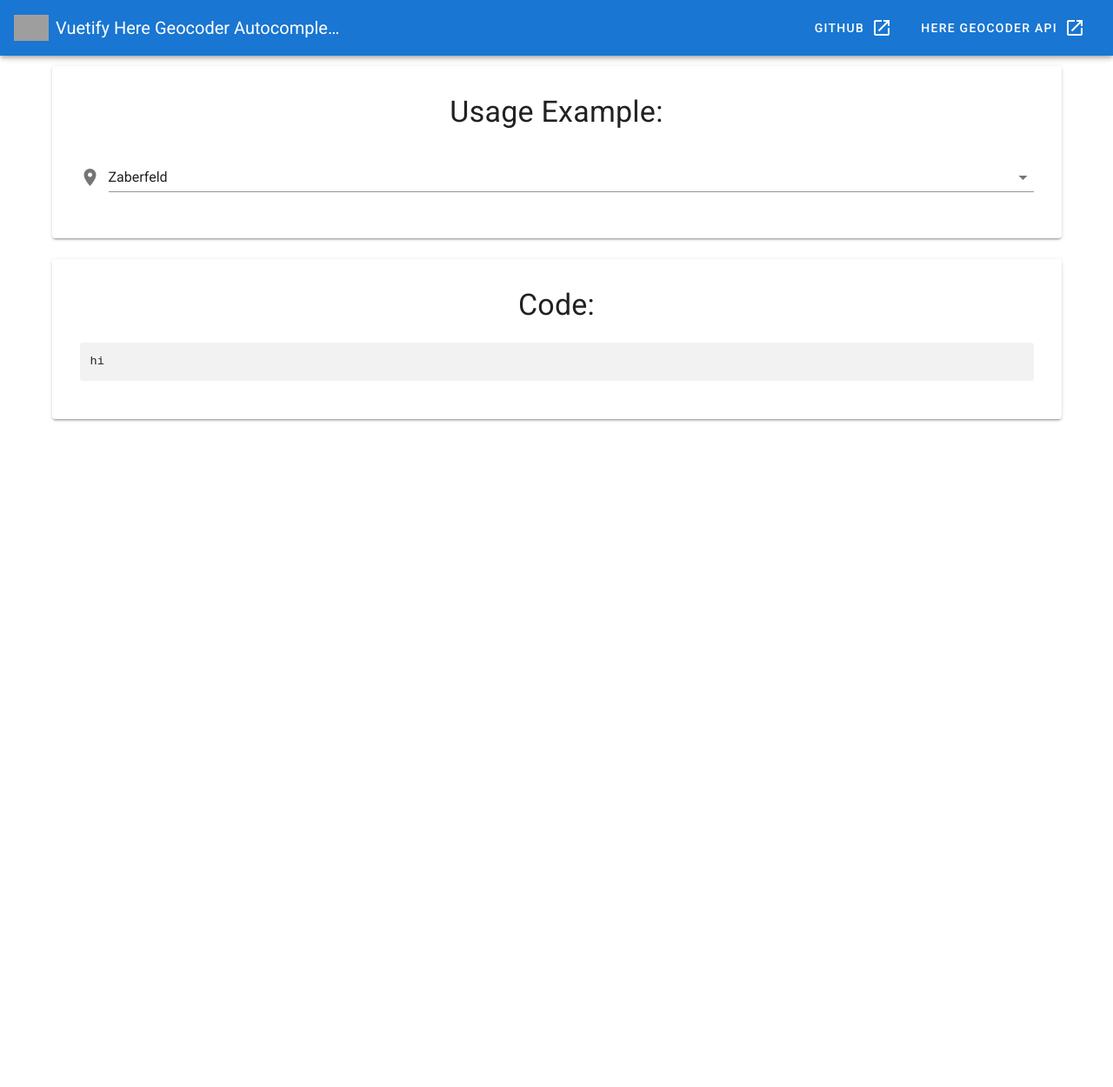
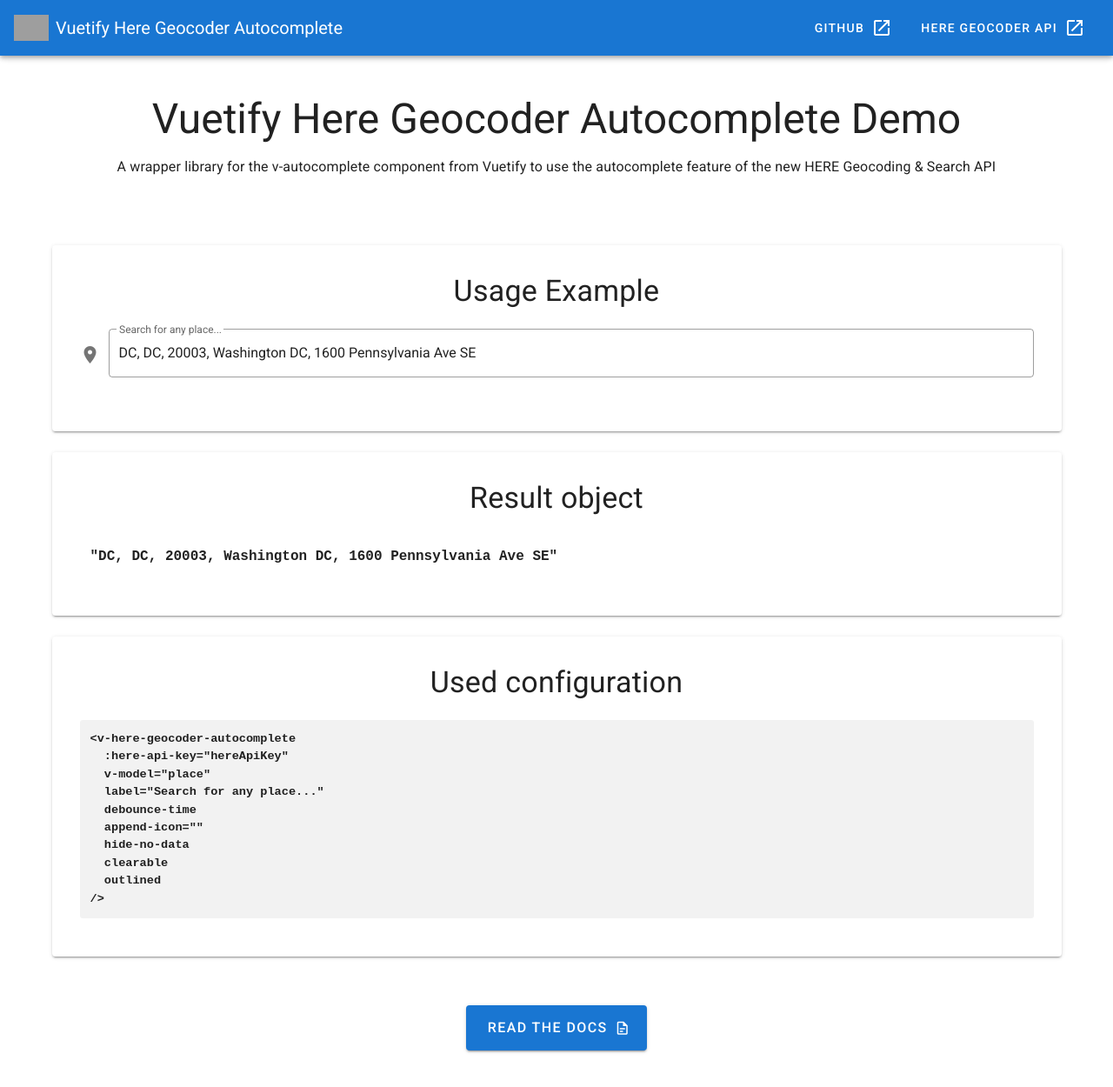
Before and after one commit to PhilippTreupel/vuetify-here-geocoder-autocomplete, a Vue app: page / in a window 1280 px wide. Shown: the whole page at 87% size. Before the commit the page ends 800 px from the top, so only its background shows below. Built offline with nearby package versions, Linux system fonts and the light colour scheme; no server answers; grey boxes are pictures that could not be loaded.

Commit message:
docs(app.vue): extended the demo app

```diff
--- a/src/App.vue
+++ b/src/App.vue
@@ -10,13 +10,14 @@
           transition="scale-transition"
           width="40"
         />
-        <v-app-bar-title>Vuetify Here Geocoder Autocomplete</v-app-bar-title>
+        <v-toolbar-title>Vuetify Here Geocoder Autocomplete</v-toolbar-title>
       </div>
 
-      <v-spacer></v-spacer>
+      <v-spacer v-if="$vuetify.breakpoint.mdAndUp"></v-spacer>
 
       <v-btn
-        href="https://github.com/vuetifyjs/vuetify/releases/latest"
+        v-if="$vuetify.breakpoint.mdAndUp"
+        href="https://github.com/PhilippTreupel/vuetify-here-geocoder-autocomplete"
         target="_blank"
         text
       >
@@ -24,6 +25,7 @@
         <v-icon>mdi-open-in-new</v-icon>
       </v-btn>
       <v-btn
+        v-if="$vuetify.breakpoint.mdAndUp"
         href="https://developer.here.com/documentation/geocoding-search-api/dev_guide/topics/endpoint-autocomplete-brief.html"
         target="_blank"
         text
@@ -31,27 +33,65 @@
         <span class="mr-2">Here Geocoder API</span>
         <v-icon>mdi-open-in-new</v-icon>
       </v-btn>
+      <template v-if="$vuetify.breakpoint.smAndDown" v-slot:extension>
+        <div class="d-flex justify-center align-center">
+          <div>
+            <v-btn
+              class="mx-4"
+              href="https://github.com/PhilippTreupel/vuetify-here-geocoder-autocomplete"
+              target="_blank"
+              text
+            >
+              <span class="mr-2">Github</span>
+              <v-icon>mdi-open-in-new</v-icon>
+            </v-btn>
+          </div>
+          <div>
+            <v-btn
+              class="mx-4"
+              href="https://developer.here.com/documentation/geocoding-search-api/dev_guide/topics/endpoint-autocomplete-brief.html"
+              target="_blank"
+              text
+            >
+              <span class="mr-2">Here Geocoder API</span>
+              <v-icon>mdi-open-in-new</v-icon>
+            </v-btn>
+          </div>
+        </div>
+      </template>
     </v-app-bar>
 
     <v-main>
       <v-container>
-        <v-row
-          ><v-col cols="12" xs="12">
+        <v-row>
+          <v-col cols="12" xs="12" class="text-center pa-8">
+            <div class="pa-4 display-2">
+              Vuetify Here Geocoder Autocomplete Demo
+            </div>
+
+            <div class="px-4 pb-8 subtitle-1">
+              A wrapper library for the v-autocomplete component from Vuetify to
+              use the autocomplete feature of the new HERE Geocoding & Search
+              API
+            </div>
+          </v-col>
+          <v-col cols="12" xs="12">
             <v-card class="pa-8">
               <v-row
                 ><v-col cols="12" xs="12">
-                  <div class="display-1 text-center">Usage Example:</div>
+                  <div class="display-1 text-center">Usage Example</div>
                 </v-col>
                 <v-col cols="12" xs="12">
                   <v-here-geocoder-autocomplete
                     :here-api-key="hereApiKey"
                     v-model="place"
+                    label="Search for any place..."
                     debounce-time
+                    append-icon=""
+                    hide-no-data
                     clearable
-                    types="area"
-                    administrative-area-type="country"
-                  >
-                  </v-here-geocoder-autocomplete>
+                    outlined
+                  />
                 </v-col>
               </v-row>
             </v-card>
@@ -60,12 +100,39 @@
             <v-card class="pa-8">
               <v-row
                 ><v-col cols="12" xs="12">
-                  <div class="display-1 text-center">Code:</div>
+                  <div class="display-1 text-center">Result object</div>
                 </v-col>
                 <v-col cols="12" xs="12">
-                  <code class="pa-3 mb-3 d-block">{{ installationCode }}</code>
+                  <pre class="pa-3 mb-3 d-block font-weight-bold text-block">{{
+                    JSON.stringify(place, null, 2)
+                  }}</pre>
                 </v-col>
               </v-row>
+            </v-card>
+          </v-col>
+          <v-col cols="12" xs="12">
+            <v-card class="pa-8">
+              <v-row
+                ><v-col cols="12" xs="12">
+                  <div class="display-1 text-center">Used configuration</div>
+                </v-col>
+                <v-col cols="12" xs="12">
+                  <code class="pa-3 mb-3 d-block font-weight-bold text-block">{{
+                    installationCode
+                  }}</code>
+                </v-col>
+              </v-row>
+            </v-card>
+          </v-col>
+          <v-col cols="12" xs="12">
+            <v-card class="pa-8 d-flex justify-center align-center" flat>
+              <v-btn
+                x-large
+                color="primary"
+                href="https://github.com/PhilippTreupel/vuetify-here-geocoder-autocomplete#vuetify-here-geocoder-autocomplete"
+                >Read the docs
+                <v-icon right>mdi-file-document-outline</v-icon></v-btn
+              >
             </v-card>
           </v-col>
         </v-row>
@@ -86,8 +153,9 @@
 
   data: () => ({
     hereApiKey: process.env.VUE_APP_HERE_API_KEY,
-    installationCode: "hi",
-    place: "Zaberfeld"
+    installationCode:
+      '<v-here-geocoder-autocomplete\n  :here-api-key="hereApiKey"\n  v-model="place"\n  label="Search for any place..."\n  debounce-time\n  append-icon=""\n  hide-no-data\n  clearable\n  outlined\n/>',
+    place: "DC, DC, 20003, Washington DC, 1600 Pennsylvania Ave SE"
   }),
   methods: {
     customHighlight(placeItem) {
@@ -117,3 +185,16 @@
   }
 };
 </script>
+<style>
+.text-block {
+  white-space: pre;
+  overflow-wrap: break-word;
+  word-wrap: break-word;
+  overflow-x: auto;
+}
+
+.v-toolbar__extension {
+  display: flex;
+  justify-content: center;
+}
+</style>
```
